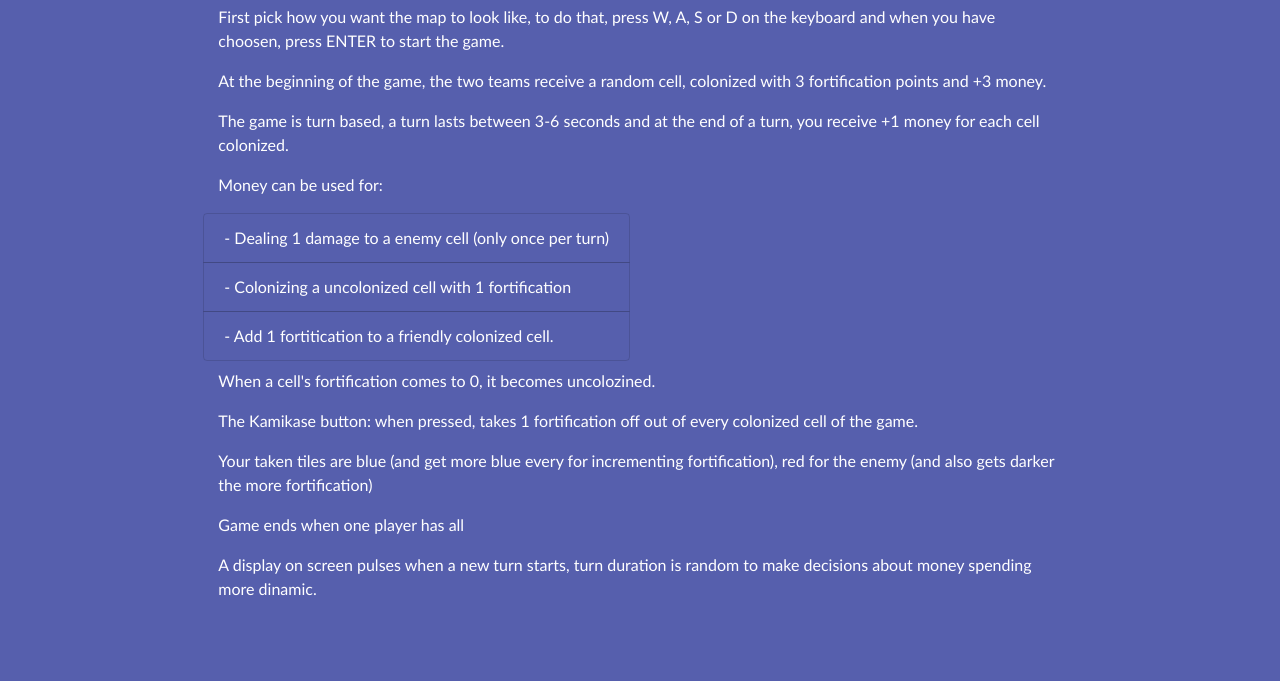
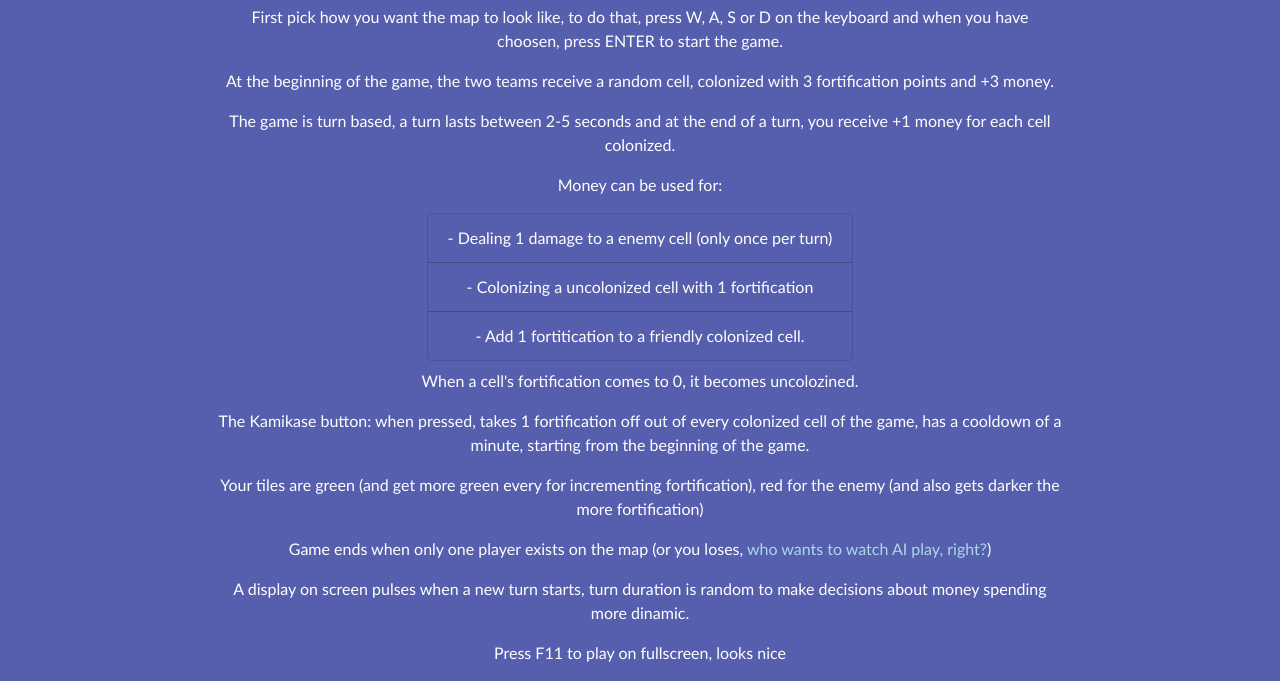
Before and after one commit to RenatoBrittoAraujo/Cell-Warfare, a website: page assets/instructions.html in a window 1280 px wide. Shown: the part 123-804 px from the top of the page. Drawn offline with nearby package versions, Linux system fonts and the light colour scheme.

Commit message:
Fixing formatting issues with HTML

```diff
--- a/assets/instructions.html
+++ b/assets/instructions.html
@@ -18,13 +18,13 @@
 		}
 	</style>
 </head>
-<body style="background-color: rgb(86, 95, 173); color: white">
+<body style="background-color: rgb(86, 95, 173); color: white; overflow: hidden;">
 	<nav class="navbar navbar-dark bg-dark">
 		<a class="nav-link" style="color: white" href="/">Cell Warfare</a>
 		<a class="nav-link" style="color: white" href="/about"> About </a>
 	</nav>
 	<h1 class="mt-3" style="color: blanchedalmond">Instructions</h1>
-	<div class="row d-flex justify-content-center">
+	<div class="row d-flex justify-content-center text-center">
 		<div class="col-8">
 			<div class="row ">
 				<p class="col-12">
@@ -34,11 +34,11 @@
 					At the beginning of the game, the two teams receive a random cell, colonized with 3 fortification points and +3 money.
 				</p>
 				<p class="col-12">
-					The game is turn based, a turn lasts between 3-6 seconds and at the end of a turn, you receive +1 money for each cell colonized.
+					The game is turn based, a turn lasts between 2-5 seconds and at the end of a turn, you receive +1 money for each cell colonized.
 				</p>
 				<p class="col-12">
 					Money can be used for:
-					<ul class="list-group list-group-light" style="background-color: inherit">
+					<ul class="list-group list-group-light" style="background-color: inherit; margin: 0 auto">
 						<li class="list-group-item" style="background-color: inherit">
 							- Dealing 1 damage to a enemy cell (only once per turn)
 						</li>
@@ -54,16 +54,19 @@
 					When a cell's fortification comes to 0, it becomes uncolozined.
 				</p>
 				<p class="col-12">
-					The Kamikase button: when pressed, takes 1 fortification off out of every colonized cell of the game.
+					The Kamikase button: when pressed, takes 1 fortification off out of every colonized cell of the game, has a cooldown of a minute, starting from the beginning of the game.
 				</p>
 				<p class="col-12">
-					Your taken tiles are blue (and get more blue every for incrementing fortification), red for the enemy (and also gets darker the more fortification)
+					Your tiles are green (and get more green every for incrementing fortification), red for the enemy (and also gets darker the more fortification)
 				</p>
 				<p class="col-12">
-					Game ends when one player has all
+					Game ends when only one player exists on the map (or you loses, <a href="https://youtu.be/Yo2SepcNyw4?t=333" style="color:lightblue">who wants to watch AI play, right?</a>)
 				</p>
 				<p class="col-12">
 					A display on screen pulses when a new turn starts, turn duration is random to make decisions about money spending more dinamic.
+				</p>
+				<p class="col-12">
+					Press F11 to play on fullscreen, looks nice
 				</p>
 			</div>
 		</div>
```
Also changed, not shown: assets/about.html (+12 -5 lines), assets/game.js (+3 -4 lines), assets/index.html (+2 -2 lines).
